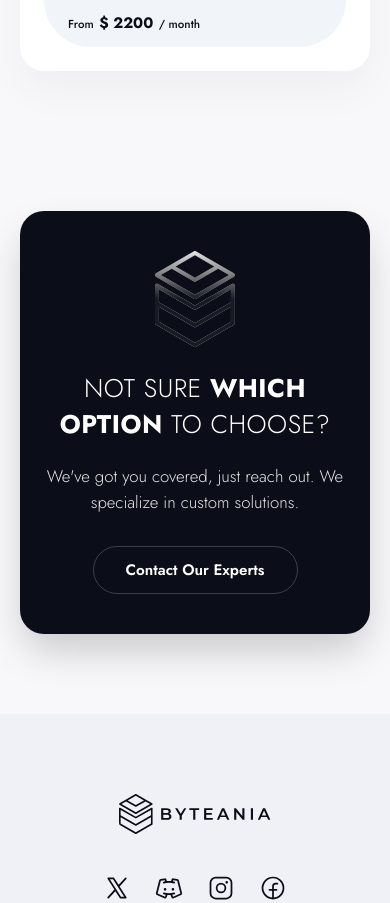
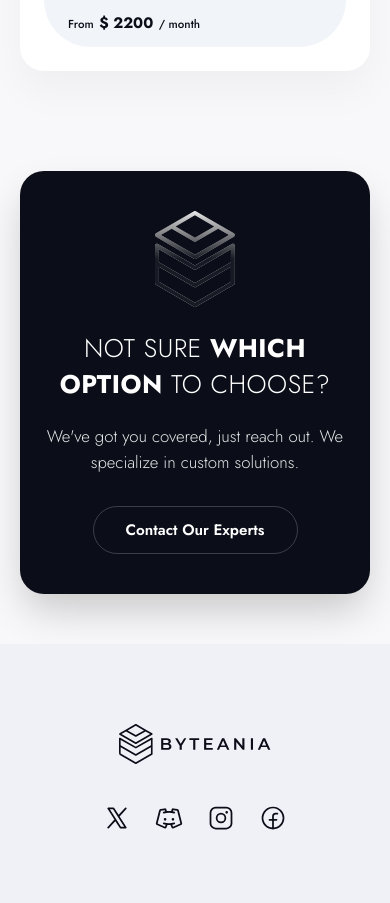
Before and after one commit to souiiii/Bytenia, a React (Vite) app: page /colocation in a window 390 px wide. Shown: the part 2224-3127 px from the top of the page. Built offline with nearby package versions, Linux system fonts and the light colour scheme; what react-world-flags would draw is missing.

Commit message:
feat: add responsive styles for ColocationContactBanner component

```diff
--- a/src/components/ColocationContactBanner/ColocationContactBanner.css
+++ b/src/components/ColocationContactBanner/ColocationContactBanner.css
@@ -1,5 +1,6 @@
 .colocation-contact-banner {
-  padding-bottom: 80px;
+  padding-top: 50px;
+  padding-bottom: 50px;
 }
 
 .choice-card {
```
